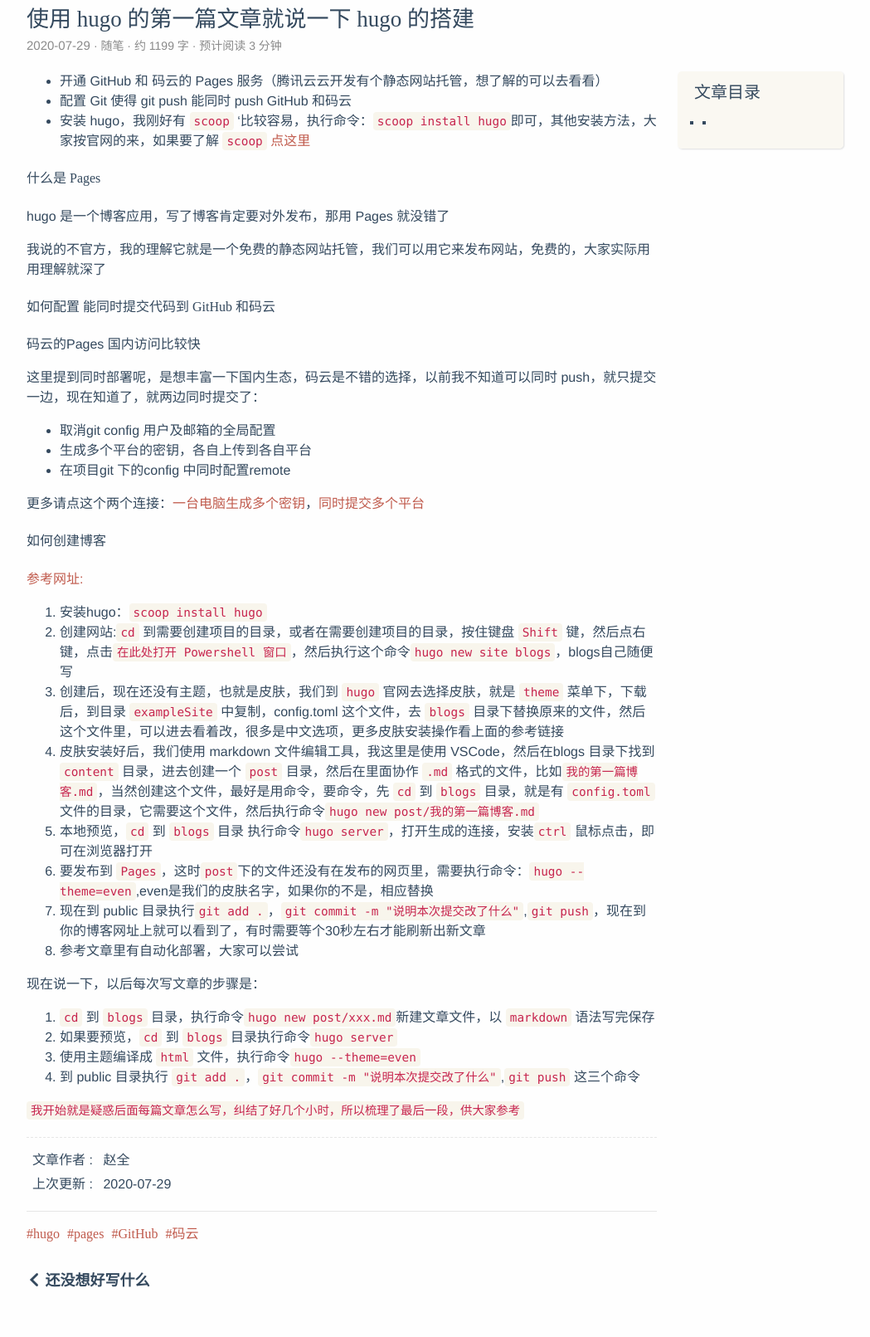
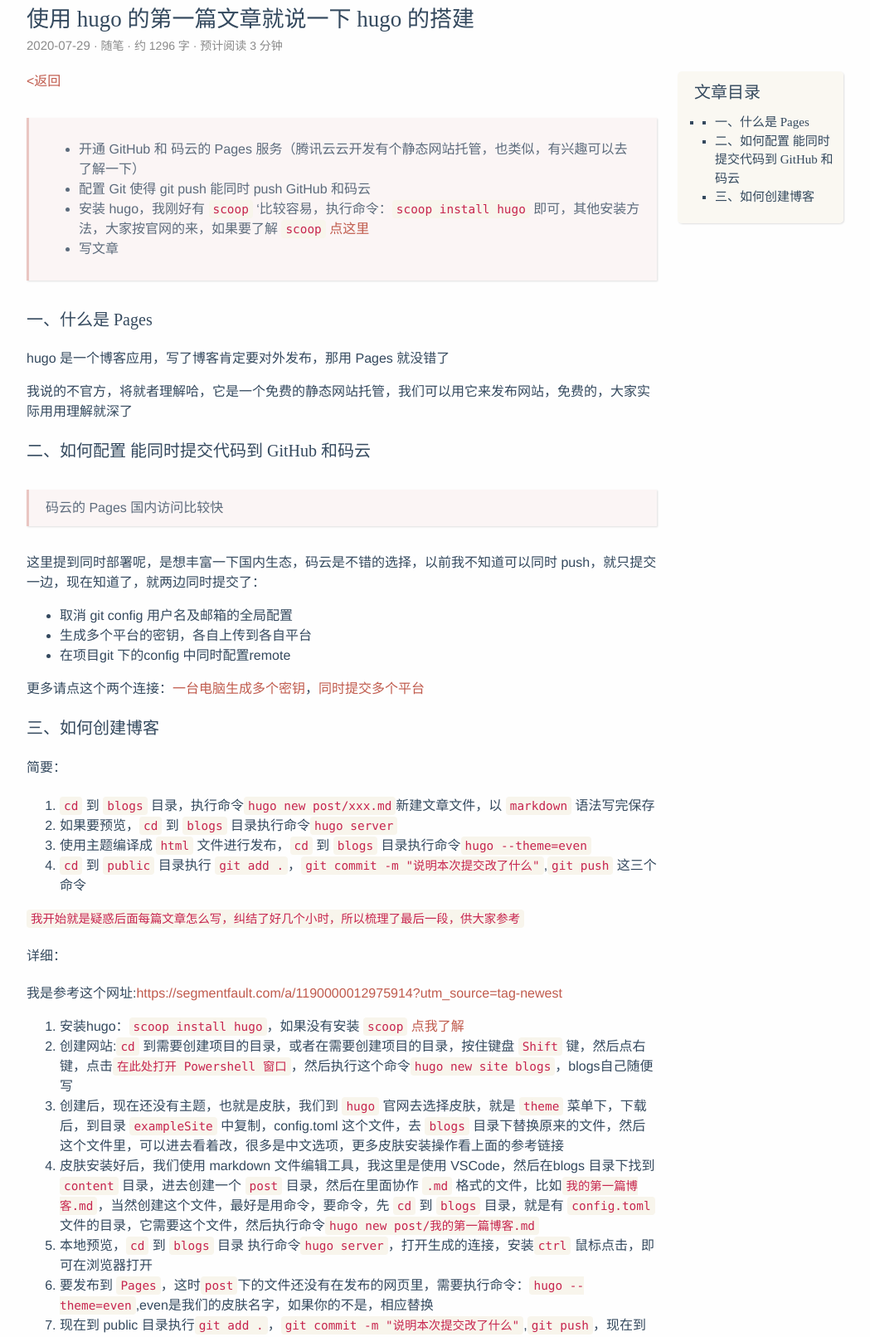
Before and after one commit to chatterzhao/chatterzhao.github.io, a plain HTML site: page post/first/index.html in a window 1280 px wide. Shown: the part 136-1747 px from the top of the page at 83% size, without its empty margins (228-1277 px from the left). Drawn offline with nearby package versions, Linux system fonts and the light colour scheme; a script that the page names is missing.

Commit message:
做了细节的修饰

```diff
--- a/categories/随笔/index.xml
+++ b/categories/随笔/index.xml
@@ -26,7 +26,7 @@
       <pubDate>Wed, 29 Jul 2020 10:14:20 +0800</pubDate>
 
       <guid>http://zhaoquan.gitee.io/post/first/</guid>
-      <description>开通 GitHub 和 码云的 Pages 服务（腾讯云云开发有个静态网站托管，想了解的可以去看看） 配置 Git 使得 git push 能同时 push GitHub 和码云 安装 hugo，我刚好有 scoop &amp;lsquo;</description>
+      <description>&amp;lt;返回 开通 GitHub 和 码云的 Pages 服务（腾讯云云开发有个静态网站托管，也类似，有兴趣可以去了解一下） 配置 Git 使得 git push 能同时 push GitHub 和码云 安装 hugo，我</description>
     </item>
 
   </channel>
--- a/index.xml
+++ b/index.xml
@@ -26,7 +26,7 @@
       <pubDate>Wed, 29 Jul 2020 10:14:20 +0800</pubDate>
 
       <guid>http://zhaoquan.gitee.io/post/first/</guid>
-      <description>开通 GitHub 和 码云的 Pages 服务（腾讯云云开发有个静态网站托管，想了解的可以去看看） 配置 Git 使得 git push 能同时 push GitHub 和码云 安装 hugo，我刚好有 scoop &amp;lsquo;</description>
+      <description>&amp;lt;返回 开通 GitHub 和 码云的 Pages 服务（腾讯云云开发有个静态网站托管，也类似，有兴趣可以去了解一下） 配置 Git 使得 git push 能同时 push GitHub 和码云 安装 hugo，我</description>
     </item>
 
   </channel>
--- a/post/first/index.html
+++ b/post/first/index.html
@@ -16,7 +16,7 @@
 <meta name="apple-mobile-web-app-status-bar-style" content="#f8f5ec">
 
 
-<meta name="author" content="赵全" /><meta name="description" content="开通 GitHub 和 码云的 Pages 服务（腾讯云云开发有个静态网站托管，想了解的可以去看看） 配置 Git 使得 git push 能同时 push GitHub 和码云 安装 hugo，我刚好有 scoop &amp;lsquo;" /><meta name="keywords" content="hugo, pages, GitHub, 码云" />
+<meta name="author" content="赵全" /><meta name="description" content="&amp;lt;返回 开通 GitHub 和 码云的 Pages 服务（腾讯云云开发有个静态网站托管，也类似，有兴趣可以去了解一下） 配置 Git 使得 git push 能同时 push GitHub 和码云 安装 hugo，我" /><meta name="keywords" content="hugo, pages, GitHub, 码云" />
 
 
 
@@ -40,23 +40,23 @@
 
 
 <meta property="og:title" content="使用 hugo 的第一篇文章就说一下 hugo 的搭建" />
-<meta property="og:description" content="开通 GitHub 和 码云的 Pages 服务（腾讯云云开发有个静态网站托管，想了解的可以去看看） 配置 Git 使得 git push 能同时 push GitHub 和码云 安装 hugo，我刚好有 scoop &lsquo;" />
+<meta property="og:description" content="&lt;返回 开通 GitHub 和 码云的 Pages 服务（腾讯云云开发有个静态网站托管，也类似，有兴趣可以去了解一下） 配置 Git 使得 git push 能同时 push GitHub 和码云 安装 hugo，我" />
 <meta property="og:type" content="article" />
 <meta property="og:url" content="http://zhaoquan.gitee.io/post/first/" />
 <meta property="article:published_time" content="2020-07-29T10:14:20+08:00" />
 <meta property="article:modified_time" content="2020-07-29T10:14:20+08:00" />
 <meta itemprop="name" content="使用 hugo 的第一篇文章就说一下 hugo 的搭建">
-<meta itemprop="description" content="开通 GitHub 和 码云的 Pages 服务（腾讯云云开发有个静态网站托管，想了解的可以去看看） 配置 Git 使得 git push 能同时 push GitHub 和码云 安装 hugo，我刚好有 scoop &lsquo;">
+<meta itemprop="description" content="&lt;返回 开通 GitHub 和 码云的 Pages 服务（腾讯云云开发有个静态网站托管，也类似，有兴趣可以去了解一下） 配置 Git 使得 git push 能同时 push GitHub 和码云 安装 hugo，我">
 <meta itemprop="datePublished" content="2020-07-29T10:14:20+08:00" />
 <meta itemprop="dateModified" content="2020-07-29T10:14:20+08:00" />
-<meta itemprop="wordCount" content="1199">
+<meta itemprop="wordCount" content="1296">
 
 
 
 <meta itemprop="keywords" content="hugo,pages,GitHub,码云," />
 <meta name="twitter:card" content="summary"/>
 <meta name="twitter:title" content="使用 hugo 的第一篇文章就说一下 hugo 的搭建"/>
-<meta name="twitter:description" content="开通 GitHub 和 码云的 Pages 服务（腾讯云云开发有个静态网站托管，想了解的可以去看看） 配置 Git 使得 git push 能同时 push GitHub 和码云 安装 hugo，我刚好有 scoop &lsquo;"/>
+<meta name="twitter:description" content="&lt;返回 开通 GitHub 和 码云的 Pages 服务（腾讯云云开发有个静态网站托管，也类似，有兴趣可以去了解一下） 配置 Git 使得 git push 能同时 push GitHub 和码云 安装 hugo，我"/>
 
 <!--[if lte IE 9]>
   <script src="https://cdnjs.cloudflare.com/ajax/libs/classlist/1.1.20170427/classList.min.js"></script>
@@ -126,7 +126,7 @@
         <div class="post-category">
             <a href="/categories/%E9%9A%8F%E7%AC%94/"> 随笔 </a>
             </div>
-          <span class="more-meta"> 约 1199 字 </span>
+          <span class="more-meta"> 约 1296 字 </span>
           <span class="more-meta"> 预计阅读 3 分钟 </span>
 
       </div>
@@ -139,7 +139,9 @@
   <ul>
     <li>
       <ul>
-        <li></li>
+        <li><a href="#一什么是-pages">一、什么是 Pages</a></li>
+        <li><a href="#二如何配置-能同时提交代码到-github-和码云">二、如何配置 能同时提交代码到 GitHub 和码云</a></li>
+        <li><a href="#三如何创建博客">三、如何创建博客</a></li>
       </ul>
     </li>
   </ul>
@@ -147,27 +149,42 @@
   </div>
 </div>
     <div class="post-content">
-      <ul>
-<li>开通 GitHub 和 码云的 Pages 服务（腾讯云云开发有个静态网站托管，想了解的可以去看看）</li>
+      <p><a href="/index.html">&lt;返回</a></p>
+<blockquote>
+<ul>
+<li>开通 GitHub 和 码云的 Pages 服务（腾讯云云开发有个静态网站托管，也类似，有兴趣可以去了解一下）</li>
 <li>配置 Git 使得 git push 能同时 push GitHub 和码云</li>
-<li>安装 hugo，我刚好有 <code>scoop</code> &lsquo;比较容易，执行命令：<code>scoop install hugo</code>即可，其他安装方法，大家按官网的来，如果要了解 <code>scoop</code> <a href="https://gitbook.cn/gitchat/activity/5d284248c9219c0d45806f21">点这里</a></li>
+<li>安装 hugo，我刚好有 <code>scoop</code> &lsquo;比较容易，执行命令：<code>scoop install hugo</code> 即可，其他安装方法，大家按官网的来，如果要了解 <code>scoop</code> <a href="https://gitbook.cn/gitchat/activity/5d284248c9219c0d45806f21?_blank">点这里</a></li>
+<li>写文章</li>
 </ul>
-<h4 id="什么是-pages">什么是 Pages</h4>
+</blockquote>
+<h3 id="一什么是-pages">一、什么是 Pages</h3>
 <p>hugo 是一个博客应用，写了博客肯定要对外发布，那用 Pages 就没错了</p>
-<p>我说的不官方，我的理解它就是一个免费的静态网站托管，我们可以用它来发布网站，免费的，大家实际用用理解就深了</p>
-<h4 id="如何配置-能同时提交代码到-github-和码云">如何配置 能同时提交代码到 GitHub 和码云</h4>
-<p>码云的Pages 国内访问比较快</p>
+<p>我说的不官方，将就者理解哈，它是一个免费的静态网站托管，我们可以用它来发布网站，免费的，大家实际用用理解就深了</p>
+<h3 id="二如何配置-能同时提交代码到-github-和码云">二、如何配置 能同时提交代码到 GitHub 和码云</h3>
+<blockquote>
+<p>码云的 Pages 国内访问比较快</p>
+</blockquote>
 <p>这里提到同时部署呢，是想丰富一下国内生态，码云是不错的选择，以前我不知道可以同时 push，就只提交一边，现在知道了，就两边同时提交了：</p>
 <ul>
-<li>取消git config 用户及邮箱的全局配置</li>
+<li>取消 git config 用户名及邮箱的全局配置</li>
 <li>生成多个平台的密钥，各自上传到各自平台</li>
 <li>在项目git 下的config 中同时配置remote</li>
 </ul>
 <p>更多请点这个两个连接：<a href="https://blog.csdn.net/qq_43199318/article/details/103469792">一台电脑生成多个密钥</a>，<a href="https://blog.csdn.net/yilovexing/article/details/107226141">同时提交多个平台</a></p>
-<h4 id="如何创建博客">如何创建博客</h4>
-<p><a href="https://segmentfault.com/a/1190000012975914?utm_source=tag-newest">参考网址:</a></p>
+<h3 id="三如何创建博客">三、如何创建博客</h3>
+<h4 id="简要">简要：</h4>
 <ol>
-<li>安装hugo：<code>scoop install hugo</code></li>
+<li><code>cd</code> 到 <code>blogs</code> 目录，执行命令<code>hugo new post/xxx.md</code>新建文章文件，以 <code>markdown</code> 语法写完保存</li>
+<li>如果要预览，<code>cd</code> 到 <code>blogs</code> 目录执行命令<code>hugo server</code></li>
+<li>使用主题编译成 <code>html</code> 文件进行发布，<code>cd</code> 到 <code>blogs</code> 目录执行命令<code>hugo --theme=even</code></li>
+<li><code>cd</code> 到 <code>public</code> 目录执行 <code>git add .</code>，<code>git commit -m &quot;说明本次提交改了什么&quot;</code>,<code>git push</code> 这三个命令</li>
+</ol>
+<p><code>我开始就是疑惑后面每篇文章怎么写，纠结了好几个小时，所以梳理了最后一段，供大家参考</code></p>
+<h4 id="详细">详细：</h4>
+<p>我是参考这个网址:<a href="https://segmentfault.com/a/1190000012975914?utm_source=tag-newest">https://segmentfault.com/a/1190000012975914?utm_source=tag-newest</a></p>
+<ol>
+<li>安装hugo：<code>scoop install hugo</code>，如果没有安装 <code>scoop</code> <a href="https://gitbook.cn/gitchat/activity/5d284248c9219c0d45806f21">点我了解</a></li>
 <li>创建网站:<code>cd</code> 到需要创建项目的目录，或者在需要创建项目的目录，按住键盘 <code>Shift</code> 键，然后点右键，点击<code>在此处打开 Powershell 窗口</code>，然后执行这个命令<code>hugo new site blogs</code>，blogs自己随便写</li>
 <li>创建后，现在还没有主题，也就是皮肤，我们到 <code>hugo</code> 官网去选择皮肤，就是 <code>theme</code> 菜单下，下载后，到目录 <code>exampleSite</code> 中复制，config.toml 这个文件，去 <code>blogs</code> 目录下替换原来的文件，然后这个文件里，可以进去看着改，很多是中文选项，更多皮肤安装操作看上面的参考链接</li>
 <li>皮肤安装好后，我们使用 markdown 文件编辑工具，我这里是使用 VSCode，然后在blogs 目录下找到 <code>content</code> 目录，进去创建一个 <code>post</code> 目录，然后在里面协作 <code>.md</code> 格式的文件，比如<code>我的第一篇博客.md</code>，当然创建这个文件，最好是用命令，要命令，先 <code>cd</code> 到 <code>blogs</code> 目录，就是有 <code>config.toml</code> 文件的目录，它需要这个文件，然后执行命令<code>hugo new post/我的第一篇博客.md</code></li>
@@ -176,14 +193,6 @@
 <li>现在到 public 目录执行<code>git add .</code>，<code>git commit -m &quot;说明本次提交改了什么&quot;</code>,<code>git push</code>，现在到你的博客网址上就可以看到了，有时需要等个30秒左右才能刷新出新文章</li>
 <li>参考文章里有自动化部署，大家可以尝试</li>
 </ol>
-<p>现在说一下，以后每次写文章的步骤是：</p>
-<ol>
-<li><code>cd</code> 到 <code>blogs</code> 目录，执行命令<code>hugo new post/xxx.md</code>新建文章文件，以 <code>markdown</code> 语法写完保存</li>
-<li>如果要预览，<code>cd</code> 到 <code>blogs</code> 目录执行命令<code>hugo server</code></li>
-<li>使用主题编译成 <code>html</code> 文件，执行命令<code>hugo --theme=even</code></li>
-<li>到 public 目录执行 <code>git add .</code>，<code>git commit -m &quot;说明本次提交改了什么&quot;</code>,<code>git push</code> 这三个命令</li>
-</ol>
-<p><code>我开始就是疑惑后面每篇文章怎么写，纠结了好几个小时，所以梳理了最后一段，供大家参考</code></p>
 
     </div>
 
@@ -263,7 +272,6 @@
 
   <span class="copyright-year">
     &copy;
-    2017 -
     2020
     <span class="heart">
       <i class="iconfont icon-heart"></i>
--- a/post/index.xml
+++ b/post/index.xml
@@ -26,7 +26,7 @@
       <pubDate>Wed, 29 Jul 2020 10:14:20 +0800</pubDate>
 
       <guid>http://zhaoquan.gitee.io/post/first/</guid>
-      <description>开通 GitHub 和 码云的 Pages 服务（腾讯云云开发有个静态网站托管，想了解的可以去看看） 配置 Git 使得 git push 能同时 push GitHub 和码云 安装 hugo，我刚好有 scoop &amp;lsquo;</description>
+      <description>&amp;lt;返回 开通 GitHub 和 码云的 Pages 服务（腾讯云云开发有个静态网站托管，也类似，有兴趣可以去了解一下） 配置 Git 使得 git push 能同时 push GitHub 和码云 安装 hugo，我</description>
     </item>
 
   </channel>
--- a/tags/github/index.xml
+++ b/tags/github/index.xml
@@ -26,7 +26,7 @@
       <pubDate>Wed, 29 Jul 2020 10:14:20 +0800</pubDate>
 
       <guid>http://zhaoquan.gitee.io/post/first/</guid>
-      <description>开通 GitHub 和 码云的 Pages 服务（腾讯云云开发有个静态网站托管，想了解的可以去看看） 配置 Git 使得 git push 能同时 push GitHub 和码云 安装 hugo，我刚好有 scoop &amp;lsquo;</description>
+      <description>&amp;lt;返回 开通 GitHub 和 码云的 Pages 服务（腾讯云云开发有个静态网站托管，也类似，有兴趣可以去了解一下） 配置 Git 使得 git push 能同时 push GitHub 和码云 安装 hugo，我</description>
     </item>
 
   </channel>
--- a/tags/hugo/index.xml
+++ b/tags/hugo/index.xml
@@ -26,7 +26,7 @@
       <pubDate>Wed, 29 Jul 2020 10:14:20 +0800</pubDate>
 
       <guid>http://zhaoquan.gitee.io/post/first/</guid>
-      <description>开通 GitHub 和 码云的 Pages 服务（腾讯云云开发有个静态网站托管，想了解的可以去看看） 配置 Git 使得 git push 能同时 push GitHub 和码云 安装 hugo，我刚好有 scoop &amp;lsquo;</description>
+      <description>&amp;lt;返回 开通 GitHub 和 码云的 Pages 服务（腾讯云云开发有个静态网站托管，也类似，有兴趣可以去了解一下） 配置 Git 使得 git push 能同时 push GitHub 和码云 安装 hugo，我</description>
     </item>
 
   </channel>
--- a/tags/pages/index.xml
+++ b/tags/pages/index.xml
@@ -26,7 +26,7 @@
       <pubDate>Wed, 29 Jul 2020 10:14:20 +0800</pubDate>
 
       <guid>http://zhaoquan.gitee.io/post/first/</guid>
-      <description>开通 GitHub 和 码云的 Pages 服务（腾讯云云开发有个静态网站托管，想了解的可以去看看） 配置 Git 使得 git push 能同时 push GitHub 和码云 安装 hugo，我刚好有 scoop &amp;lsquo;</description>
+      <description>&amp;lt;返回 开通 GitHub 和 码云的 Pages 服务（腾讯云云开发有个静态网站托管，也类似，有兴趣可以去了解一下） 配置 Git 使得 git push 能同时 push GitHub 和码云 安装 hugo，我</description>
     </item>
 
   </channel>
--- a/tags/码云/index.xml
+++ b/tags/码云/index.xml
@@ -26,7 +26,7 @@
       <pubDate>Wed, 29 Jul 2020 10:14:20 +0800</pubDate>
 
       <guid>http://zhaoquan.gitee.io/post/first/</guid>
-      <description>开通 GitHub 和 码云的 Pages 服务（腾讯云云开发有个静态网站托管，想了解的可以去看看） 配置 Git 使得 git push 能同时 push GitHub 和码云 安装 hugo，我刚好有 scoop &amp;lsquo;</description>
+      <description>&amp;lt;返回 开通 GitHub 和 码云的 Pages 服务（腾讯云云开发有个静态网站托管，也类似，有兴趣可以去了解一下） 配置 Git 使得 git push 能同时 push GitHub 和码云 安装 hugo，我</description>
     </item>
 
   </channel>
```
Also changed, not shown: 404.html (+0 -1 lines), categories/index.html (+0 -1 lines), categories/随笔/index.html (+0 -1 lines), index.html (+2 -3 lines), post/index.html (+0 -1 lines), post/secend/index.html (+0 -1 lines), tags/github/index.html (+0 -1 lines), tags/hugo/index.html (+0 -1 lines), tags/index.html (+0 -1 lines), tags/pages/index.html (+0 -1 lines), tags/码云/index.html (+0 -1 lines).
